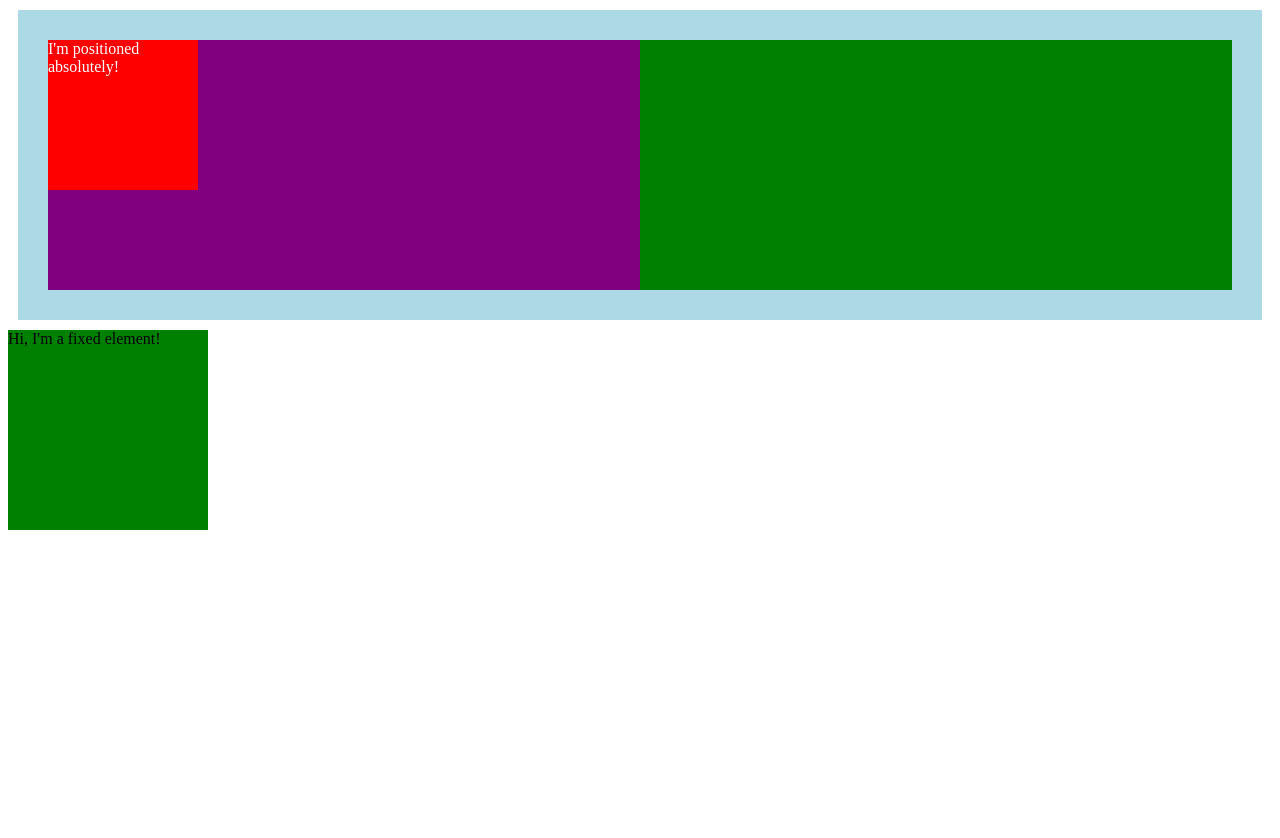
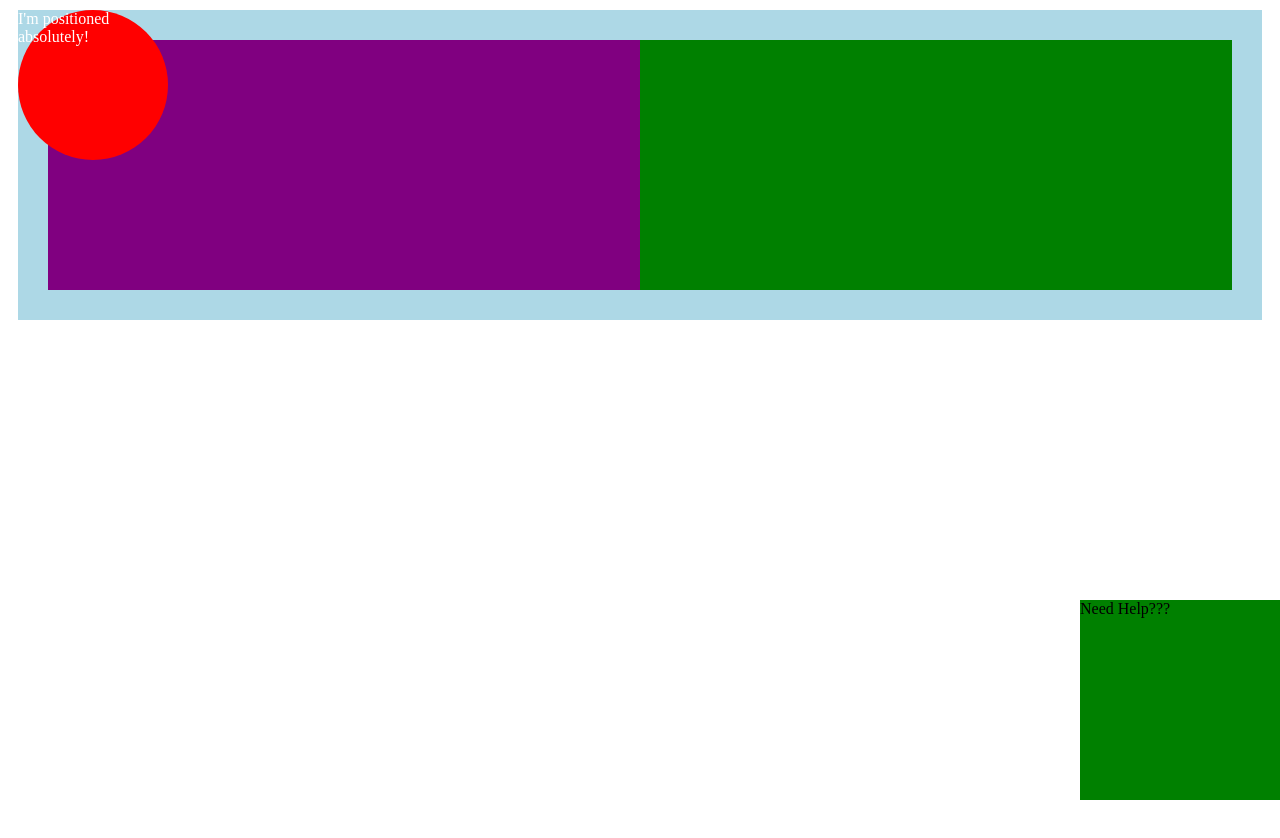
Before and after one commit to Cfermose/class-activities, a plain HTML site: page 17.3/02_Positioning_Relative_Absolute/unsolved/index.html in a window 1280 px wide. Shown: the top 838 px of the page. Drawn offline with Linux system fonts and the light colour scheme.

Commit message:
17.3 update

```diff
--- a/17.3/02_Positioning_Relative_Absolute/unsolved/css/index.css
+++ b/17.3/02_Positioning_Relative_Absolute/unsolved/css/index.css
@@ -15,17 +15,24 @@ body {
   padding: 30px;
   margin: 10px;
   display: flex;
+  position:relative;
 }
 .absolute {
   height: 150px;
   width: 150px;
   background-color: red;
   color: white;
+  position:absolute;
+  left: 0px;
+  top:0px;
+  border-radius:100px
 
 }
 .fixed {
   height: 200px;
   width: 200px;
   background-color: green;
-
+position:fixed;
+bottom:0;
+right:0;
 }
--- a/17.3/02_Positioning_Relative_Absolute/unsolved/index.html
+++ b/17.3/02_Positioning_Relative_Absolute/unsolved/index.html
@@ -15,7 +15,7 @@
   </section>
 
 <div class="fixed">
-  Hi, I'm a fixed element!
+  Need Help???
 </div>
 </body>
 </html>
```
Also changed, not shown: 17.3/01_Positioning_Elements/1_floats/unsolved/css/index.css (+14 -0 lines).
